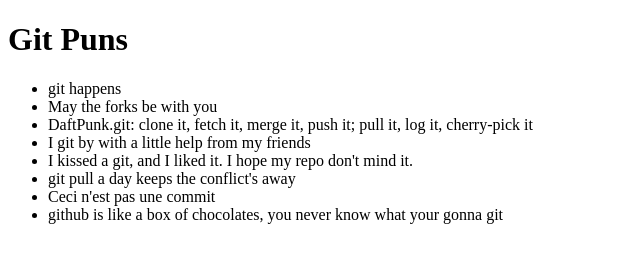
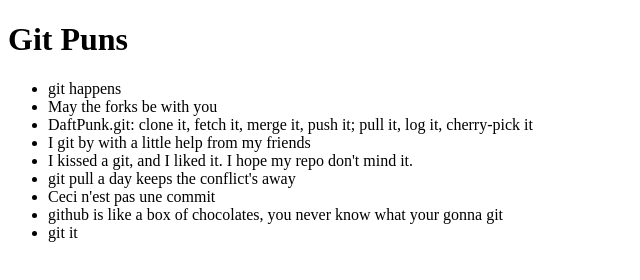
Before and after one commit to minlae/git-practice, a plain HTML site: page index.html in a window 1280 px wide. Shown: the full height of the page, 0-640 px from the left. Drawn offline with Linux system fonts and the light colour scheme.

Commit message:
anything

```diff
--- a/index.html
+++ b/index.html
@@ -16,6 +16,7 @@
 		<li>git pull a day keeps the conflict's away</li>
 		<li>Ceci n'est pas une commit</li>
 		<li>github is like a box of chocolates, you never know what your gonna git</li>
+		<li>git it</li>
 	</ul>
 
 </body>
```
